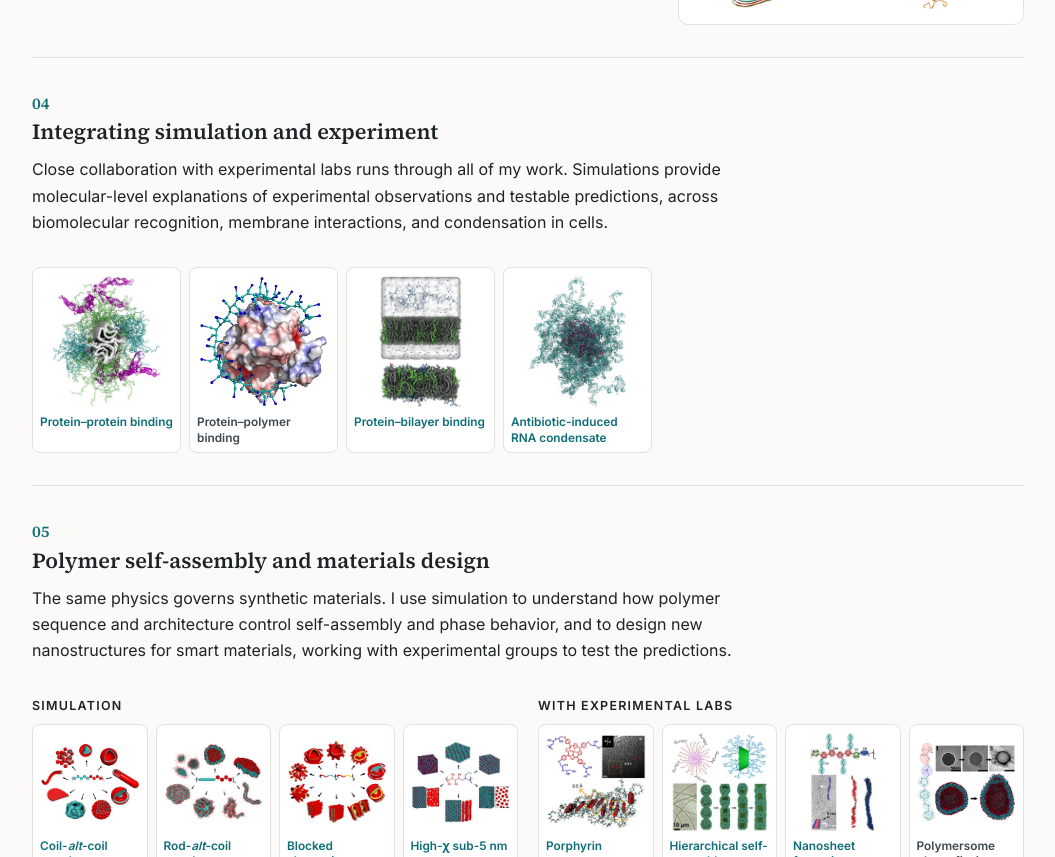
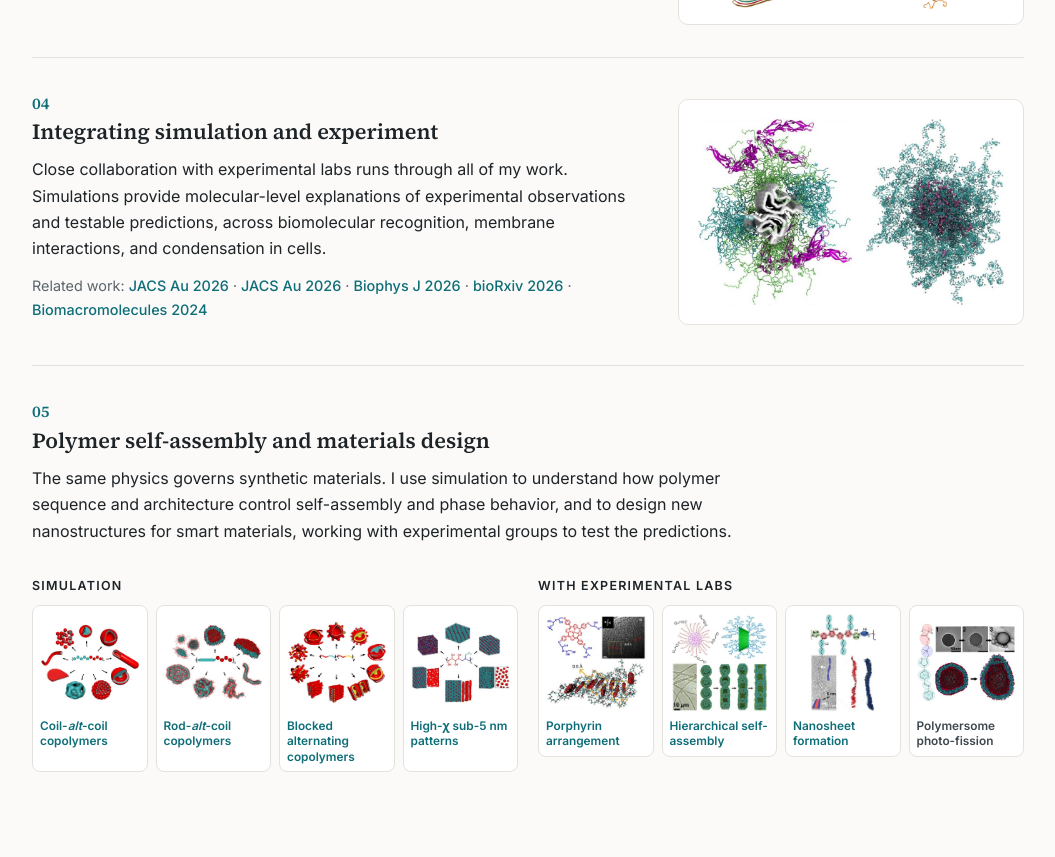
Before and after one commit to lslumass/lslumass.github.io, a plain HTML site: page index.html in a window 1280 px wide. Shown: the part 1656-2513 px from the top of the page, without its empty margins (112-1167 px from the left). Drawn offline with Linux system fonts and the light colour scheme.

Commit message:
Simplify Research 04 figure and list related work
Show only the fibril–chaperone and antibiotic RNA condensate panels,
lay out Research 04 like 01–03, and add a Related work line.

Co-Authored-By: Claude Opus 5.5 <noreply@anthropic.com>

```diff
--- a/index.html
+++ b/index.html
@@ -282,29 +282,15 @@
       </div>
     </div>
 
-    <div class="theme theme-wide">
+    <div class="theme">
       <div>
         <span class="num">04</span>
         <h3>Integrating simulation and experiment</h3>
         <p>Close collaboration with experimental labs runs through all of my work. Simulations provide molecular-level explanations of experimental observations and testable predictions, across biomolecular recognition, membrane interactions, and condensation in cells.</p>
+        <p class="key">Related work: <a href="https://doi.org/10.1021/jacsau.5c01266" target="_blank" rel="noopener">JACS Au 2026</a> · <a href="https://doi.org/10.1021/jacsau.5c01563" target="_blank" rel="noopener">JACS Au 2026</a> · <a href="https://doi.org/10.1016/j.bpj.2025.11.012" target="_blank" rel="noopener">Biophys J 2026</a> · <a href="https://doi.org/10.64898/2026.08.17.745126" target="_blank" rel="noopener">bioRxiv 2026</a> · <a href="https://doi.org/10.1021/acs.biomac.4c00850" target="_blank" rel="noopener">Biomacromolecules 2024</a></p>
       </div>
-      <div class="tiles tiles-compact tiles-4">
-        <figure class="tile">
-          <img src="images/collab_fibril_chaperone.jpg" alt="Chaperone DNAJB1 binding to the fuzzy coat of an α-synuclein fibril" width="568" height="568" loading="lazy">
-          <figcaption><a href="https://doi.org/10.1021/jacsau.5c01266" target="_blank" rel="noopener" title="JACS Au 2026">Protein–protein binding</a></figcaption>
-        </figure>
-        <figure class="tile">
-          <img src="images/collab_protein_polymer.jpg" alt="Polymer chain wrapping a protein surface" width="524" height="524" loading="lazy">
-          <figcaption><span>Protein–polymer binding</span></figcaption>
-        </figure>
-        <figure class="tile">
-          <img src="images/collab_tau_membrane.jpg" alt="Tau protein interacting with a lipid bilayer" width="567" height="567" loading="lazy">
-          <figcaption><a href="https://doi.org/10.1021/jacsau.5c01563" target="_blank" rel="noopener" title="JACS Au 2026">Protein–bilayer binding</a></figcaption>
-        </figure>
-        <figure class="tile">
-          <img src="images/collab_antibiotic_rna.jpg" alt="Antibiotic-induced RNA condensate" width="573" height="573" loading="lazy">
-          <figcaption><a href="https://doi.org/10.64898/2026.08.17.745126" target="_blank" rel="noopener" title="bioRxiv 2026">Antibiotic-induced RNA condensate</a></figcaption>
-        </figure>
+      <div class="figs">
+        <figure class="fig-md"><img src="images/collab_pair.jpg" alt="Chaperones binding the fuzzy coat of an α-synuclein fibril, and an antibiotic-induced RNA condensate" width="896" height="560" loading="lazy"></figure>
       </div>
     </div>
 
```
Also changed, not shown: images/collab_pair.jpg (added).
